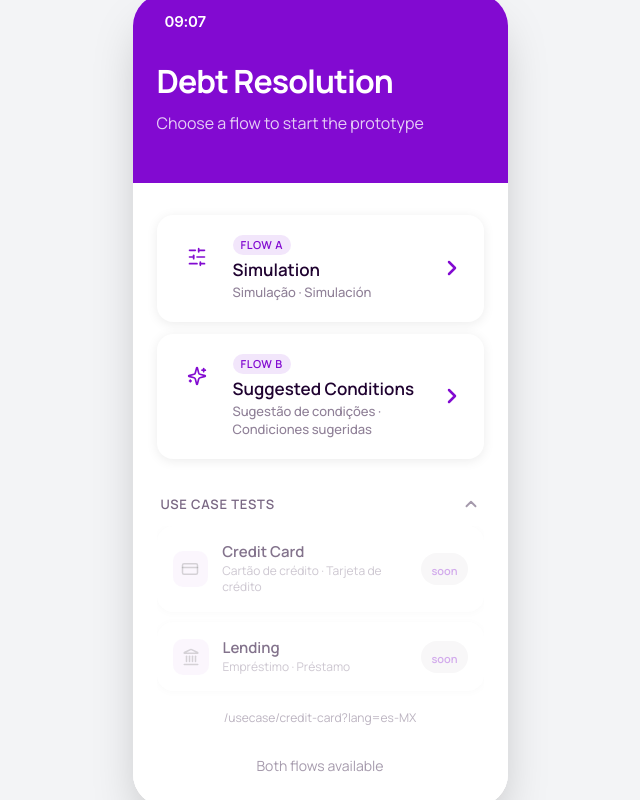
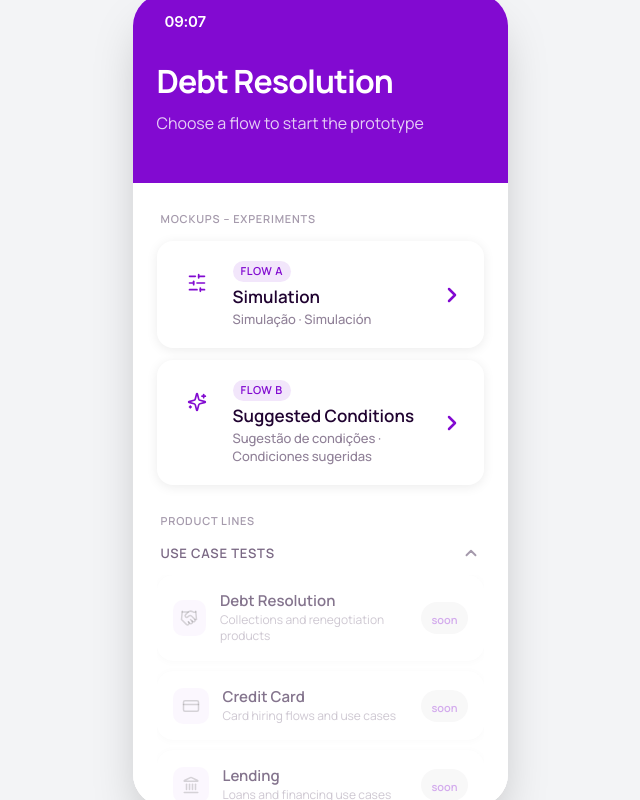
Before and after one commit to julioferracini/dr-hiring-flow-design-test, a React (Vite) app: page / in a window 1280 px wide. Both pictures are taken after a click on the button "USE CASE TESTS". Shown: the whole page, without its empty margins (320-960 px from the left). Built offline with nearby package versions, Linux system fonts and the light colour scheme.

Commit message:
Modularization

```diff
--- a/src/app/App.tsx
+++ b/src/app/App.tsx
@@ -32,8 +32,8 @@ function parseRoute(): RouteInfo {
   let flow: "A" | "B" | null = null;
   let useCase: string | null = null;
 
-  if (path === "/flowa" || path === "/flow-a") flow = "A";
-  else if (path === "/flowb" || path === "/flow-b") flow = "B";
+  if (path === "/flowa" || path === "/flow-a" || path.startsWith("/flowa/") || path.startsWith("/flow-a/")) flow = "A";
+  else if (path === "/flowb" || path === "/flow-b" || path.startsWith("/flowb/") || path.startsWith("/flow-b/")) flow = "B";
   else if (path.startsWith("/usecase/")) useCase = path.replace("/usecase/", "");
 
   const langParam = params.get("lang")?.toLowerCase() ?? "";
@@ -42,9 +42,26 @@ function parseRoute(): RouteInfo {
   return { flow, useCase, lang };
 }
 
+const SCREEN_PATHS: Record<ScreenType, string> = {
+  flowSelector: "",
+  languageSelector: "/language",
+  initialLoading: "/loading",
+  offerhub: "/offer-hub",
+  simulation: "/simulation",
+  suggested: "/suggested",
+  installment: "/installment-value",
+  dueDate: "/due-date",
+  summary: "/summary",
+  terms: "/terms",
+  loading: "/loading",
+  feedback: "/feedback",
+  success: "/success",
+};
+
 function AppContent() {
-  const { setLocale } = useTranslation();
+  const { setLocale, locale } = useTranslation();
   const routeApplied = useRef(false);
+  const enteredViaDeepLink = useRef(false);
 
   const [currentScreen, setCurrentScreen] = useState<ScreenType>("flowSelector");
   const [direction, setDirection] = useState<"forward" | "backward">("forward");
@@ -82,6 +99,7 @@ function AppContent() {
 
     if (!flow) return;
 
+    enteredViaDeepLink.current = true;
     setActiveFlow(flow);
 
     if (lang) {
@@ -92,6 +110,23 @@ function AppContent() {
       setCurrentScreen("languageSelector");
     }
   }, []); // eslint-disable-line react-hooks/exhaustive-deps
+
+  // ── Maze / analytics: keep URL in sync with current screen ──
+  useEffect(() => {
+    if (!routeApplied.current) return;
+
+    if (currentScreen === "flowSelector") {
+      window.history.replaceState(null, "", "/");
+      return;
+    }
+    if (currentScreen === "languageSelector") {
+      window.history.replaceState(null, "", `/flow${activeFlow}`);
+      return;
+    }
+    const screenPath = SCREEN_PATHS[currentScreen] ?? "";
+    const url = `/flow${activeFlow}${screenPath}?lang=${locale}`;
+    window.history.replaceState(null, "", url);
+  }, [currentScreen, activeFlow, locale]);
 
   // Auto-navigate após loading inicial
   useEffect(() => {
@@ -231,6 +266,7 @@ function AppContent() {
 
   const handleRestartPrototype = () => {
     window.history.replaceState(null, "", "/");
+    enteredViaDeepLink.current = false;
     setHistory([]);
     setDirection("forward");
     setCurrentScreen("flowSelector");
@@ -312,7 +348,7 @@ function AppContent() {
             >
               <LanguageSelector
                 onSelectLanguage={handleLanguageSelect}
-                onBack={() => {
+                onBack={enteredViaDeepLink.current ? undefined : () => {
                   window.history.replaceState(null, "", "/");
                   setDirection("backward");
                   setCurrentScreen("flowSelector");
--- a/src/app/screens/DueDate/DueDate.tsx
+++ b/src/app/screens/DueDate/DueDate.tsx
@@ -87,17 +87,17 @@ function Header({ onBack }: { onBack?: () => void }) {
   return (
     <div className="content-stretch flex flex-col items-center relative shrink-0 w-full" data-name="Header">
       <div className="content-stretch flex flex-col items-center relative shrink-0 w-full">
-        <div className="content-stretch flex flex-col items-center relative rounded-tl-[32px] rounded-tr-[32px] shrink-0 w-full">
+        <div className="bg-[rgba(255,255,255,0.67)] backdrop-blur-md content-stretch flex flex-col items-center relative rounded-tl-[32px] rounded-tr-[32px] shrink-0 w-full">
           <StatusBar />
           <TopBar onBack={onBack} />
         </div>
         <div className="relative shrink-0 w-full" data-name="Title">
           <div className="overflow-clip rounded-[inherit] size-full">
             <div className="content-stretch flex flex-col gap-[8px] items-start pb-[20px] pt-[12px] px-[24px] relative w-full">
-              <p className="font-medium leading-[1.1] not-italic relative shrink-0 text-[36px] w-full whitespace-pre-wrap" style={{ fontFamily: tokens.fonts.graphik, fontFeatureSettings: tokens.fontFeatures.graphik, fontWeight: tokens.fontWeights.medium, color: colors.text.primary, letterSpacing: '-1.08px' }}>
+              <p className="font-semibold leading-[1.1] not-italic relative shrink-0 text-[32px] w-full whitespace-pre-wrap" style={{ fontFamily: tokens.fonts.graphik, fontFeatureSettings: tokens.fontFeatures.graphik, fontWeight: 600, color: colors.text.primary, letterSpacing: '-0.96px' }}>
                 {t('dueDate.heading')}
               </p>
-              <p className="leading-[1.3] relative shrink-0 text-[18px] w-full" style={{ fontFamily: tokens.fonts.nuSans, color: 'rgba(31,2,48,0.62)' }}>
+              <p className="leading-[1.3] relative shrink-0 text-[16px] w-full" style={{ fontFamily: tokens.fonts.nuSans, color: 'rgba(31,2,48,0.62)' }}>
                 {t('dueDate.paymentScheduleInfo')}
               </p>
             </div>
--- a/src/app/screens/FlowSelector/FlowSelector.tsx
+++ b/src/app/screens/FlowSelector/FlowSelector.tsx
@@ -10,7 +10,7 @@
 
 import { useState } from 'react';
 import { motion, AnimatePresence } from 'motion/react';
-import { ChevronRight, ChevronDown, SlidersHorizontal, Sparkles, CreditCard, Landmark } from 'lucide-react';
+import { ChevronRight, ChevronDown, SlidersHorizontal, Sparkles, CreditCard, Landmark, Handshake } from 'lucide-react';
 import { tokens } from '../../constants';
 
 interface FlowSelectorProps {
@@ -36,22 +36,30 @@ const FLOWS = [
 
 const USE_CASES = [
   {
+    slug: 'debt-resolution',
+    icon: 'handshake' as const,
+    label: 'Debt Resolution',
+    sublabels: ['Collections and renegotiation products'],
+    status: 'soon' as const,
+  },
+  {
     slug: 'credit-card',
     icon: 'credit-card' as const,
     label: 'Credit Card',
-    sublabels: ['Cartão de crédito', 'Tarjeta de crédito'],
+    sublabels: ['Card hiring flows and use cases'],
     status: 'soon' as const,
   },
   {
     slug: 'lending',
     icon: 'landmark' as const,
     label: 'Lending',
-    sublabels: ['Empréstimo', 'Préstamo'],
+    sublabels: ['Loans and financing use cases'],
     status: 'soon' as const,
   },
 ];
 
 const USE_CASE_ICONS: Record<string, React.ReactNode> = {
+  'handshake': <Handshake className="size-[18px]" strokeWidth={2} />,
   'credit-card': <CreditCard className="size-[18px]" strokeWidth={2} />,
   'landmark': <Landmark className="size-[18px]" strokeWidth={2} />,
 };
@@ -96,17 +104,19 @@ export default function FlowSelector({ onSelectFlow }: FlowSelectorProps) {
       </div>
 
       {/* Flow List */}
-      <div className="flex-1 overflow-y-auto px-[24px] pt-[32px] pb-[24px]">
-        <motion.div
-          className="space-y-[12px]"
-          initial="hidden"
-          animate="visible"
-          variants={{
-            visible: {
-              transition: { staggerChildren: 0.08 },
-            },
-          }}
+      <div className="flex-1 overflow-y-auto px-[24px] pt-[28px] pb-[24px]">
+        {/* Section label */}
+        <motion.p
+          className="text-[#1f0230]/40 text-[11px] font-semibold uppercase tracking-[0.8px] px-[4px] mb-[14px]"
+          style={{ fontFamily: tokens.fonts.nuSans }}
+          initial={{ opacity: 0 }}
+          animate={{ opacity: 1 }}
+          transition={{ delay: 0.2, duration: 0.4 }}
         >
+          Mockups – experiments
+        </motion.p>
+
+        <div className="space-y-[12px]">
           {FLOWS.map((flow, index) => {
             const isActive = flow.status === 'active';
 
@@ -126,14 +136,9 @@ export default function FlowSelector({ onSelectFlow }: FlowSelectorProps) {
                 `}
                 onClick={() => isActive && onSelectFlow(flow.id)}
                 disabled={!isActive}
-                variants={{
-                  hidden: { opacity: 0, y: 20 },
-                  visible: {
-                    opacity: 1,
-                    y: 0,
-                    transition: { duration: 0.5, ease: [0.16, 1, 0.3, 1] },
-                  },
-                }}
+                initial={{ opacity: 0, y: 20 }}
+                animate={{ opacity: 1, y: 0 }}
+                transition={{ duration: 0.5, ease: [0.16, 1, 0.3, 1], delay: index * 0.08 + 0.3 }}
                 whileHover={isActive ? { scale: 1.02 } : {}}
                 whileTap={isActive ? { scale: 0.98 } : {}}
               >
@@ -208,15 +213,25 @@ export default function FlowSelector({ onSelectFlow }: FlowSelectorProps) {
               </motion.button>
             );
           })}
-        </motion.div>
+        </div>
 
-        {/* Use Case Tests — collapsible section */}
+        {/* Product lines — collapsible section */}
         <motion.div
-          className="mt-[24px]"
+          className="mt-[28px]"
           initial={{ opacity: 0 }}
           animate={{ opacity: 1 }}
           transition={{ delay: 0.5, duration: 0.5 }}
         >
+          <motion.p
+            className="text-[#1f0230]/40 text-[11px] font-semibold uppercase tracking-[0.8px] px-[4px] mb-[2px]"
+            style={{ fontFamily: tokens.fonts.nuSans }}
+            initial={{ opacity: 0 }}
+            animate={{ opacity: 1 }}
+            transition={{ delay: 0.5, duration: 0.4 }}
+          >
+            Product lines
+          </motion.p>
+
           <button
             className="w-full flex items-center justify-between px-[4px] py-[12px] cursor-pointer"
             onClick={() => setUseCasesOpen(prev => !prev)}
@@ -296,19 +311,7 @@ export default function FlowSelector({ onSelectFlow }: FlowSelectorProps) {
         </motion.div>
 
         {/* Footer note */}
-        <motion.div
-          className="mt-[24px] text-center"
-          initial={{ opacity: 0 }}
-          animate={{ opacity: 1 }}
-          transition={{ delay: 0.8, duration: 0.6 }}
-        >
-          <p
-            className="text-[#1f0230]/40 text-[14px] leading-[1.5]"
-            style={{ fontFamily: tokens.fonts.nuSans }}
-          >
-            Both flows available
-          </p>
-        </motion.div>
+
       </div>
     </div>
   );
--- a/src/app/screens/InstallmentDueDate/InstallmentDueDate.tsx
+++ b/src/app/screens/InstallmentDueDate/InstallmentDueDate.tsx
@@ -87,7 +87,7 @@ function TopBar({ onBack }: { onBack?: () => void }) {
 
 function MagicTopBar({ onBack }: { onBack?: () => void }) {
   return (
-    <div className="content-stretch flex flex-col items-center relative rounded-tl-[32px] rounded-tr-[32px] shrink-0 w-full" data-name="[Magic] Top Bar">
+    <div className="bg-[rgba(255,255,255,0.67)] backdrop-blur-md content-stretch flex flex-col items-center relative rounded-tl-[32px] rounded-tr-[32px] shrink-0 w-full" data-name="[Magic] Top Bar">
       <StatusBar />
       <TopBar onBack={onBack} />
     </div>
@@ -101,7 +101,7 @@ function Title({ hasDownpayment }: { hasDownpayment?: boolean }) {
     <div className="relative shrink-0 w-full" data-name="Title">
       <div className="overflow-clip rounded-[inherit] size-full">
         <div className="content-stretch flex flex-col gap-[8px] items-start pb-[20px] pt-[12px] px-[20px] relative w-full">
-          <p className="font-medium leading-[1.1] not-italic relative shrink-0 text-[36px] tracking-[-1.08px] w-full whitespace-pre-wrap" style={{ fontFamily: tokens.fonts.graphik, fontFeatureSettings: tokens.fontFeatures.graphik, fontWeight: tokens.fontWeights.medium, color: colors.text.primary }}>
+          <p className="font-semibold leading-[1.1] not-italic relative shrink-0 text-[32px] tracking-[-0.96px] w-full whitespace-pre-wrap" style={{ fontFamily: tokens.fonts.graphik, fontFeatureSettings: tokens.fontFeatures.graphik, fontWeight: 600, color: colors.text.primary }}>
             {hasDownpayment ? 'When can you make the Downpayment?' : 'When can you make the first payment?'}
           </p>
         </div>
@@ -129,7 +129,7 @@ function MagicHeader({ onBack, hasDownpayment }: { onBack?: () => void; hasDownp
 
 function Header({ onBack, hasDownpayment }: { onBack?: () => void; hasDownpayment?: boolean }) {
   return (
-    <div className="bg-[rgba(255,255,255,0.64)] content-stretch flex flex-col items-center relative shrink-0 w-full" data-name="Header">
+    <div className="bg-[rgba(255,255,255,0.67)] backdrop-blur-md content-stretch flex flex-col items-center relative shrink-0 w-full" data-name="Header">
       <MagicHeader onBack={onBack} hasDownpayment={hasDownpayment} />
     </div>
   );
--- a/src/app/screens/OfferHub/OfferHubScreen.tsx
+++ b/src/app/screens/OfferHub/OfferHubScreen.tsx
@@ -254,7 +254,7 @@ export default function OfferHubScreen({
   return (
     <div className="absolute inset-0 bg-white overflow-hidden">
       {/* Header */}
-      <div className="absolute bg-[rgba(255,255,255,0.64)] backdrop-blur-md content-stretch flex flex-col items-center left-0 top-0 w-full z-10 right-0">
+      <div className="absolute bg-[rgba(255,255,255,0.67)] backdrop-blur-md content-stretch flex flex-col items-center left-0 top-0 w-full z-10 right-0">
         {/* Status Bar */}
         <div className="h-[44px] relative w-full">
           <div className="content-stretch flex items-start justify-between pb-[10px] pl-[32px] pr-[24px] pt-[18px] relative size-full">
@@ -275,7 +275,7 @@ export default function OfferHubScreen({
       </div>
 
       {/* Fixed Segmented Control */}
-      <div className="absolute left-0 right-0 top-[108px] z-20 bg-[rgba(255,255,255,0.64)] backdrop-blur-md px-[24px] pt-[16px] pb-[12px]">
+      <div className="absolute left-0 right-0 top-[108px] z-20 bg-[rgba(255,255,255,0.67)] backdrop-blur-md px-[24px] pt-[16px] pb-[12px]">
         <div className="bg-[#f8f6f8] h-[48px] relative rounded-[64px] w-full">
           <div className="flex flex-row items-center overflow-x-auto overflow-y-clip size-full">
             <div className="content-stretch flex items-center p-[2px] relative size-full">
--- a/src/app/screens/Summary/Summary.tsx
+++ b/src/app/screens/Summary/Summary.tsx
@@ -82,7 +82,7 @@ function TopBar({ onBack }: { onBack?: () => void }) {
 
 function Header({ onBack }: { onBack?: () => void }) {
   return (
-    <div className="bg-[rgba(255,255,255,0.64)] content-stretch flex flex-col items-center relative shrink-0 w-full" data-name="Header">
+    <div className="bg-[rgba(255,255,255,0.67)] backdrop-blur-md content-stretch flex flex-col items-center relative shrink-0 w-full" data-name="Header">
       <div className="content-stretch flex flex-col items-center relative rounded-tl-[32px] rounded-tr-[32px] shrink-0 w-full">
         <StatusBar />
         <TopBar onBack={onBack} />
--- a/src/app/screens/TermsConditions/TermsConditions.tsx
+++ b/src/app/screens/TermsConditions/TermsConditions.tsx
@@ -26,7 +26,7 @@ function TopBar({ onBack }: { onBack?: () => void }) {
 
 function MagicTopBar({ onBack }: { onBack?: () => void }) {
   return (
-    <div className="content-stretch flex flex-col items-center relative rounded-tl-[32px] rounded-tr-[32px] shrink-0 w-full" data-name="[Magic] Top Bar">
+    <div className="bg-[rgba(255,255,255,0.67)] backdrop-blur-md content-stretch flex flex-col items-center relative rounded-tl-[32px] rounded-tr-[32px] shrink-0 w-full" data-name="[Magic] Top Bar">
       <StatusBar />
       <TopBar onBack={onBack} />
     </div>
@@ -47,7 +47,7 @@ function Header({ onBack }: { onBack?: () => void }) {
       <div className="content-stretch flex flex-col gap-[8px] items-start not-italic overflow-clip pb-[24px] pt-[8px] px-[24px] relative shrink-0 w-full whitespace-pre-wrap">
         <p
           className="leading-[1.2] relative shrink-0 text-[28px] tracking-[-0.84px] w-full"
-          style={{ fontFamily: tokens.fonts.graphik, fontWeight: 500, fontFeatureSettings: "'ss05'", color: colors.text.primary }}
+          style={{ fontFamily: tokens.fonts.graphik, fontWeight: 600, fontFeatureSettings: "'ss05'", color: colors.text.primary }}
         >
           {t('terms.heading')}
         </p>
@@ -92,8 +92,8 @@ export default function TermsConditions({ onBack, onConfirm }: TermsConditionsPr
   const { t } = useTranslation();
   return (
     <div className="bg-white content-stretch flex flex-col relative rounded-[40px] size-full overflow-hidden" data-name="Terms & Conditions">
+      <Header onBack={onBack} />
       <div className="flex-1 overflow-y-auto pb-[120px]">
-        <Header onBack={onBack} />
         <TermsContent />
       </div>
       <BottomActionBar
```
Also changed, not shown: src/app/components/ScreenNavBar.tsx (+15 -2 lines), src/app/screens/InstallmentValue/InstallmentValue.tsx (+33 -8 lines), src/app/screens/Simulation/Simulation.tsx (+3 -5 lines), src/app/screens/Suggested/SuggestedScreen.tsx (+5 -5 lines).
